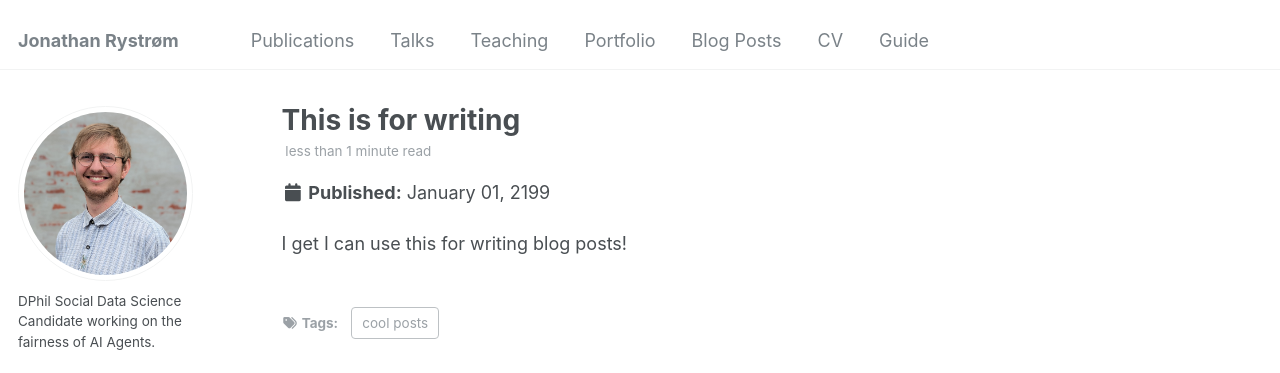
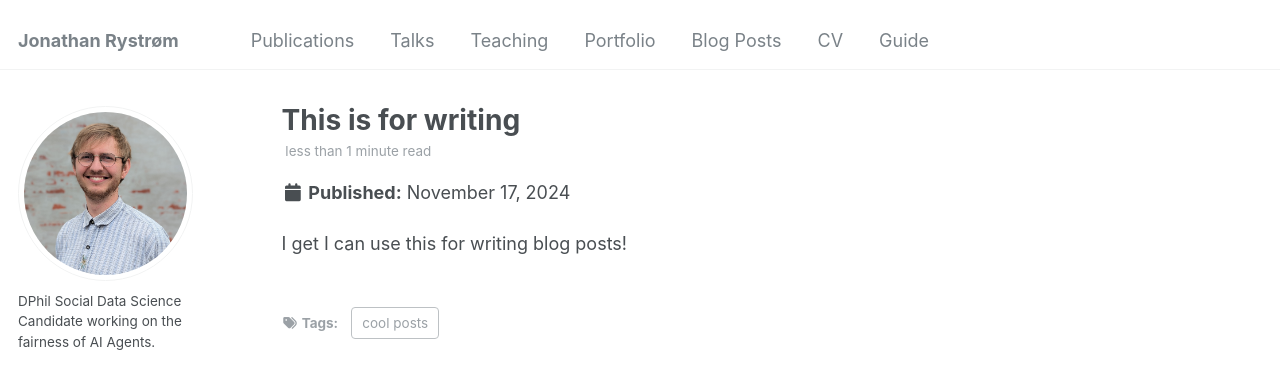
Before and after one commit to jhrystrom/jhrystrom.github.io, a Jekyll site: the page built from _posts/2024-11-18-here-ill-write.md, in a window 1280 px wide and 900 px high. Shown: the top 373 px of the window. Built offline with Jekyll 4.4.1, drawn with Linux system fonts in a browser that asks for light colours; some web fonts are replaced.

Commit message:
update post date

```diff
--- a/_posts/2024-11-18-here-ill-write.md
+++ b/_posts/2024-11-18-here-ill-write.md
@@ -1,6 +1,6 @@
 ---
 title: 'This is for writing'
-date: 2199-01-01
+date: 2024-11-17
 permalink: /posts/2024/11/this-is-for-writing/
 tags:
   - cool posts
```
